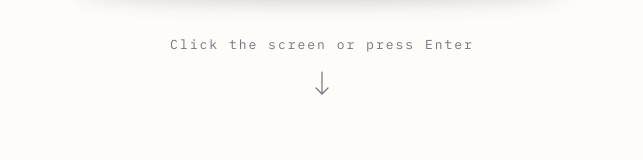
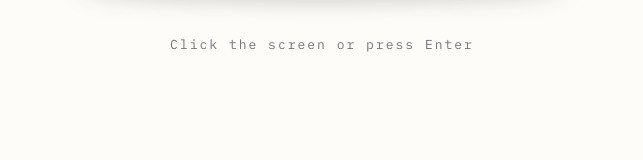
Before and after one commit to hedytan/hedy_portfolio, a Next.js app: page / in a window 1280 px wide. Shown: the part 539-699 px from the top of the page, without its empty margins (318-961 px from the left). Built offline with nearby package versions, Linux system fonts and the light colour scheme.

Commit message:
Remove arrow below cover launch prompt

```diff
--- a/components/Hero.tsx
+++ b/components/Hero.tsx
@@ -56,7 +56,6 @@ export default function Hero() {
         </div>
         <a ref={launchRef} href="#desktop" className="hero-launch">
           <span>Click the screen or press Enter</span>
-          <svg width="20" height="28" viewBox="0 0 20 28" fill="none" aria-hidden="true"><path d="M10 2v22m-6-6 6 6 6-6" stroke="currentColor" strokeWidth="1.2" strokeLinecap="round" strokeLinejoin="round" /></svg>
         </a>
       </div>
     </header>
```
